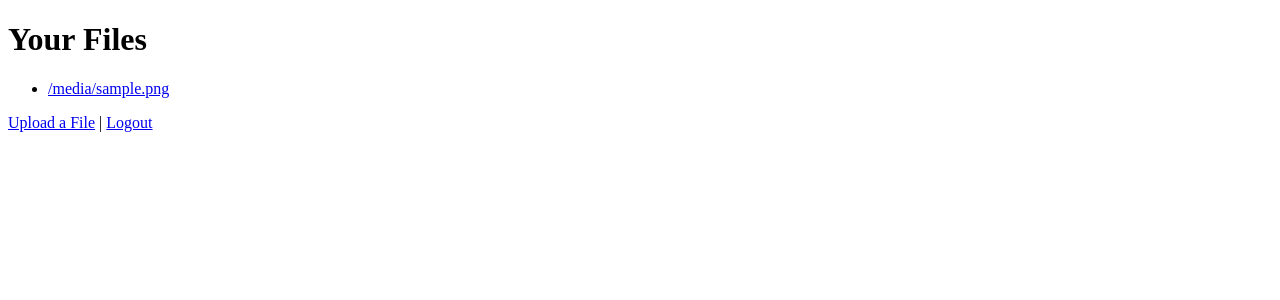
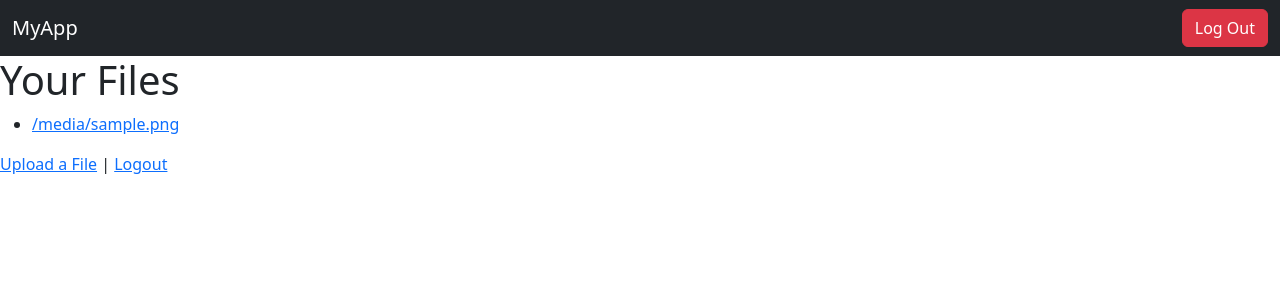
Before and after one commit to AjayJoshi99/Digital-Evidence-Cataloging-System, a Flask app: template templates/home.html in a window 1280 px wide. Shown: the top 300 px of the page. Run offline with Flask 3, Linux system fonts and the light colour scheme; the template is opened without the code that fills it: most values are stand-ins (such as "Sample title", 1, 10 or a date in 2020).

Commit message:
logout button added

```diff
--- a/routes/login.py
+++ b/routes/login.py
@@ -1,4 +1,4 @@
-from flask import Flask, render_template, session, request, Blueprint
+from flask import render_template, session, request, Blueprint
 from pymongo import MongoClient
 import os
 
@@ -42,3 +42,10 @@
     if flag:
         error = "User doesnot exist !!!"
         return render_template("login.html",error = error)
+
+
+@login_blueprint.route("/logout", methods=['Post'])
+def logout_user():
+    username = session.get('username')
+    session.pop(username, None)
+    return render_template('/login.html')
--- a/templates/home.html
+++ b/templates/home.html
@@ -2,8 +2,23 @@
 <html>
 <head>
     <title>Dashboard</title>
+    <link href="https://cdn.jsdelivr.net/npm/bootstrap@5.3.0/dist/css/bootstrap.min.css" rel="stylesheet">
 </head>
 <body>
+    <nav class="navbar navbar-expand-lg navbar-dark bg-dark">
+        <div class="container-fluid">
+            <a class="navbar-brand" href="#">MyApp</a>
+            <div class="collapse navbar-collapse" id="navbarNav">
+                <ul class="navbar-nav ms-auto">
+                    <li class="nav-item">
+                        <form action="/logout" method="POST">
+                            <button class="btn btn-danger" type="submit">Log Out</button>
+                        </form>
+                    </li>
+                </ul>
+            </div>
+        </div>
+    </nav>
     <h1>Your Files</h1>
     <ul>
         {% for file in files %}
--- a/templates/login.html
+++ b/templates/login.html
@@ -19,11 +19,11 @@
                 <form method="POST" action="/login">
                     <div class="mb-3">
                         <label for="username" class="form-label">Username</label>
-                        <input type="text" class="form-control" id="username" name="username" required>
+                        <input type="text" class="form-control" id="username" name="username" value = "username" required>
                     </div>
                     <div class="mb-3">
                         <label for="password" class="form-label">Password</label>
-                        <input type="password" class="form-control" id="password" name="password" required>
+                        <input type="password" class="form-control" id="password" name="password" value = "********" required>
                     </div>
                     <div class="mb-3">
                         <label for="options" class="form-label">Login as :</label>
```
Also changed, not shown: routes/admin_user.py (+8 -6 lines), templates/AdminHome.html (+24 -13 lines).
